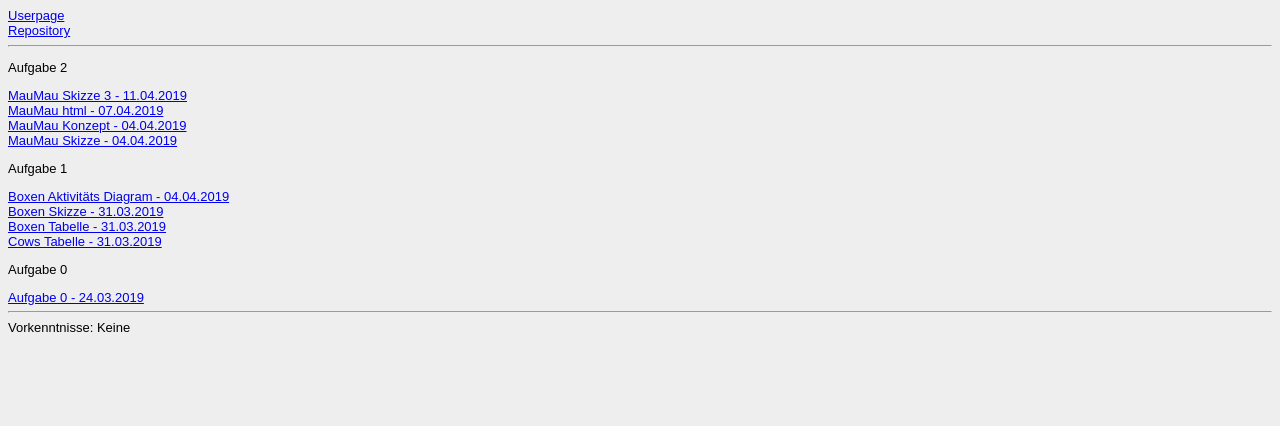
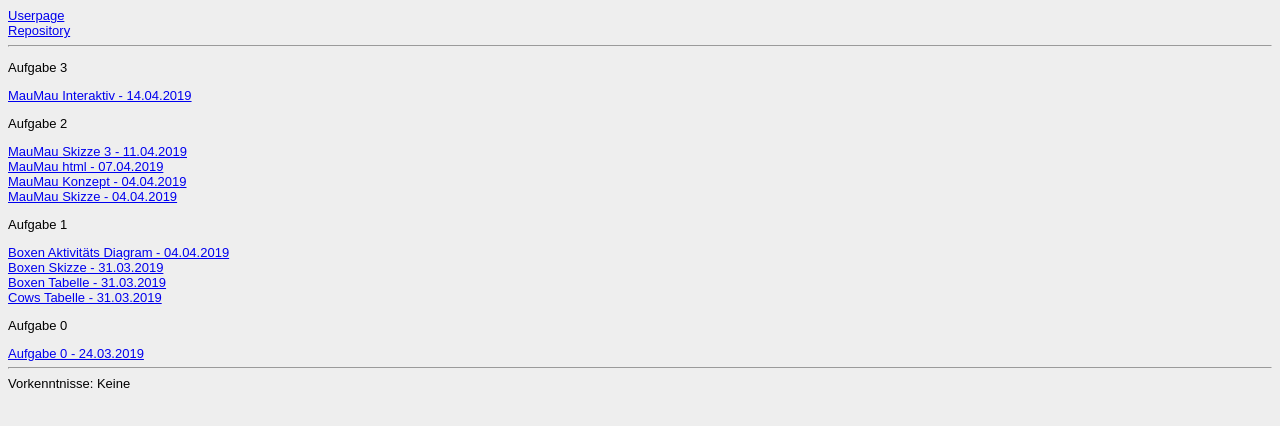
Before and after one commit to MarcelMielcarek/MarcelMielcarek.github.io, a plain HTML site: page Steckbrief/steckbrief.htm in a window 1280 px wide. Drawn offline with Linux system fonts and the light colour scheme.

Commit message:
geiler code teli 2

```diff
--- a/Steckbrief/steckbrief.htm
+++ b/Steckbrief/steckbrief.htm
@@ -9,6 +9,10 @@
     <a href="https://marcelmielcarek.github.io/index.html" target="_blank">Userpage</a></br>
     <a href="https://github.com/MarcelMielcarek/EAI2.git" target="_blank">Repository</a></br>
         <hr>
+
+
+    <p>Aufgabe 3</p>
+    <a href="https://marcelmielcarek.github.io/EAI2/MauMau/index.html" target="_blank">MauMau Interaktiv - 14.04.2019</a></br>
 
     <p>Aufgabe 2</p>
     <a href="https://marcelmielcarek.github.io/EAI2/MauMau/Skizze%203.jpg" target="_blank">MauMau Skizze 3 - 11.04.2019</a></br>
```
